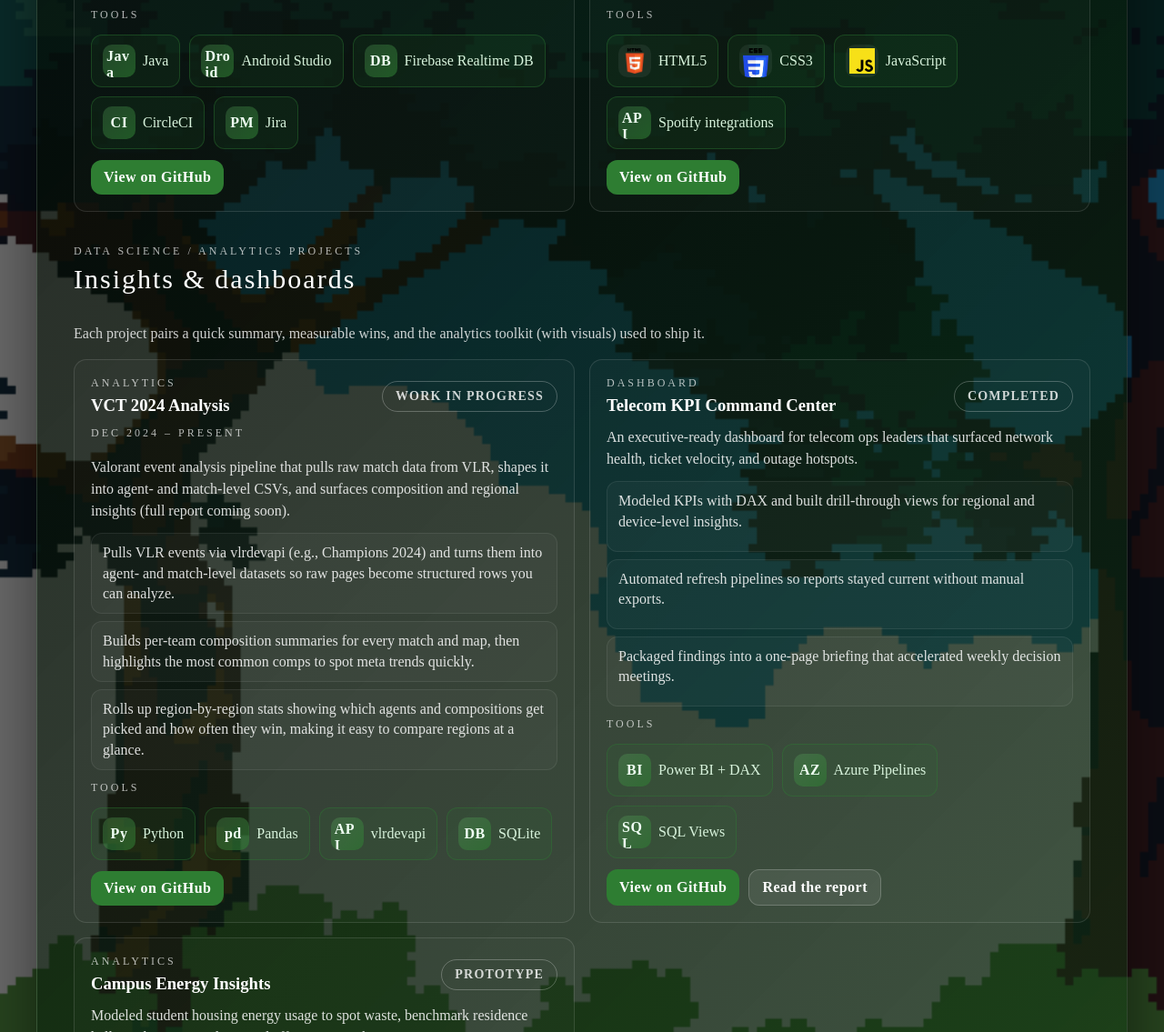
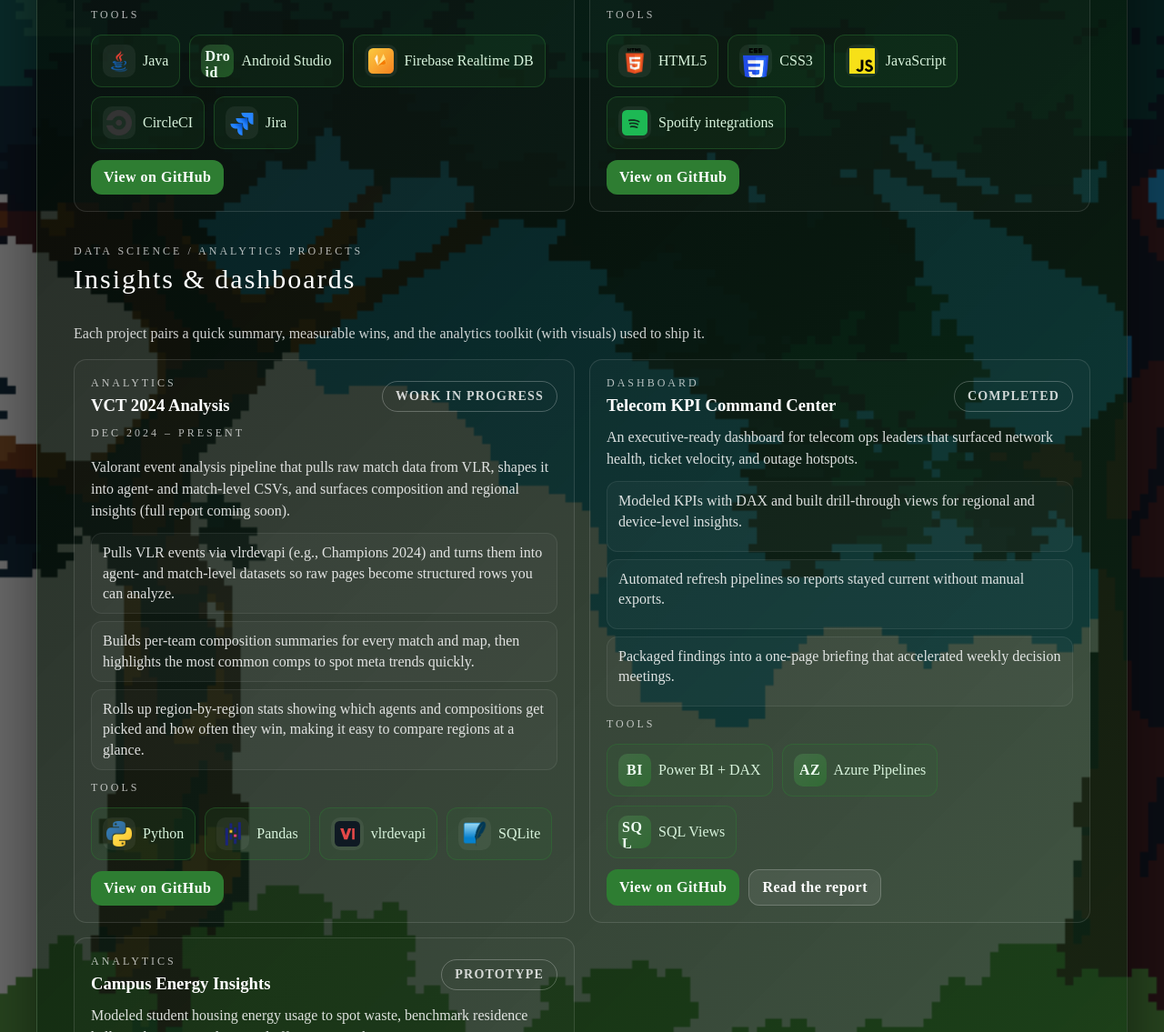
Before and after one commit to bluuluu/luuluu, a plain HTML site: page projects.html in a window 1280 px wide. Shown: the part 877-2012 px from the top of the page at 91% size. Drawn offline with Linux system fonts and the light colour scheme.

Commit message:
added pictures

```diff
--- a/projects.html
+++ b/projects.html
@@ -61,7 +61,9 @@
                 <p class="eyebrow">Tools</p>
                 <div class="tool-list">
                   <div class="tool-pill">
-                    <div class="tool-icon generated">Java</div>
+                    <div class="tool-icon">
+                      <img src="pictures/java logo.png" alt="Java" />
+                    </div>
                     <span>Java</span>
                   </div>
                   <div class="tool-pill">
@@ -69,15 +71,21 @@
                     <span>Android Studio</span>
                   </div>
                   <div class="tool-pill">
-                    <div class="tool-icon generated">DB</div>
+                    <div class="tool-icon">
+                      <img src="pictures/firebase.svg" alt="Firebase Realtime DB" />
+                    </div>
                     <span>Firebase Realtime DB</span>
                   </div>
                   <div class="tool-pill">
-                    <div class="tool-icon generated">CI</div>
+                    <div class="tool-icon">
+                      <img src="pictures/circleci logo.png" alt="CircleCI" />
+                    </div>
                     <span>CircleCI</span>
                   </div>
                   <div class="tool-pill">
-                    <div class="tool-icon generated">PM</div>
+                    <div class="tool-icon">
+                      <img src="pictures/jira logo.svg" alt="Jira" />
+                    </div>
                     <span>Jira</span>
                   </div>
                 </div>
@@ -126,7 +134,9 @@
                     <span>JavaScript</span>
                   </div>
                   <div class="tool-pill">
-                    <div class="tool-icon generated">API</div>
+                    <div class="tool-icon">
+                      <img src="pictures/spotify.svg" alt="Spotify" />
+                    </div>
                     <span>Spotify integrations</span>
                   </div>
                 </div>
@@ -167,19 +177,27 @@
                 <p class="eyebrow">Tools</p>
                 <div class="tool-list">
                   <div class="tool-pill">
-                    <div class="tool-icon generated">Py</div>
+                    <div class="tool-icon">
+                      <img src="pictures/python logo.png" alt="Python" />
+                    </div>
                     <span>Python</span>
                   </div>
                   <div class="tool-pill">
-                    <div class="tool-icon generated">pd</div>
+                    <div class="tool-icon">
+                      <img src="pictures/pandas logo.png" alt="Pandas" />
+                    </div>
                     <span>Pandas</span>
                   </div>
                   <div class="tool-pill">
-                    <div class="tool-icon generated">API</div>
+                    <div class="tool-icon">
+                      <img src="pictures/vlr.svg" alt="vlrdevapi" />
+                    </div>
                     <span>vlrdevapi</span>
                   </div>
                   <div class="tool-pill">
-                    <div class="tool-icon generated">DB</div>
+                    <div class="tool-icon">
+                      <img src="pictures/Sqlite-square-icon.svg.png" alt="SQLite" />
+                    </div>
                     <span>SQLite</span>
                   </div>
                 </div>
```
Also changed, not shown: pictures/firebase.svg (added), pictures/spotify.svg (added), pictures/vlr.svg (added).
